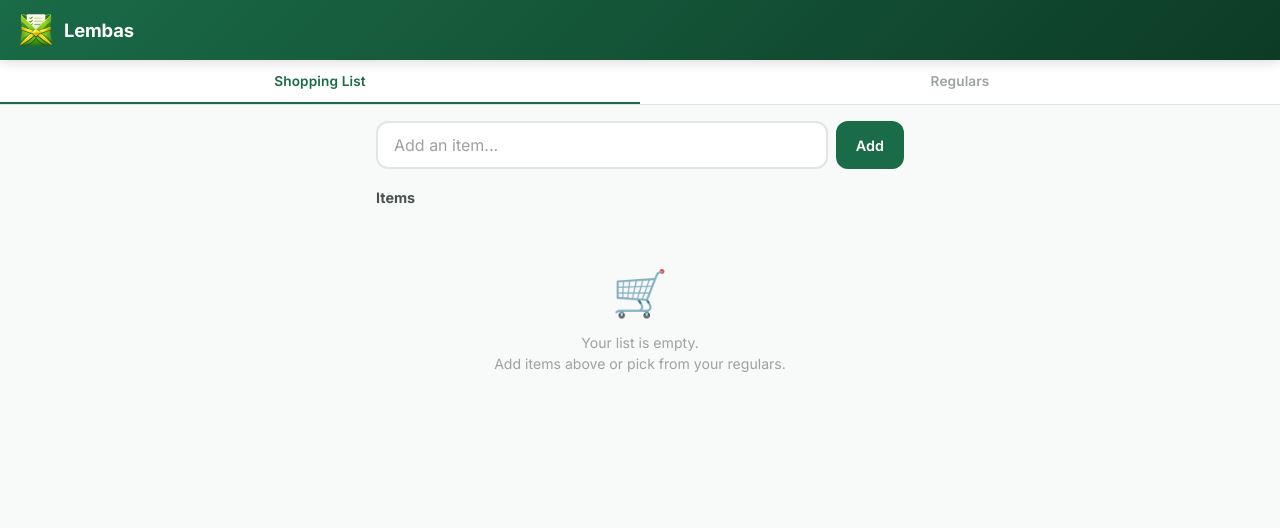
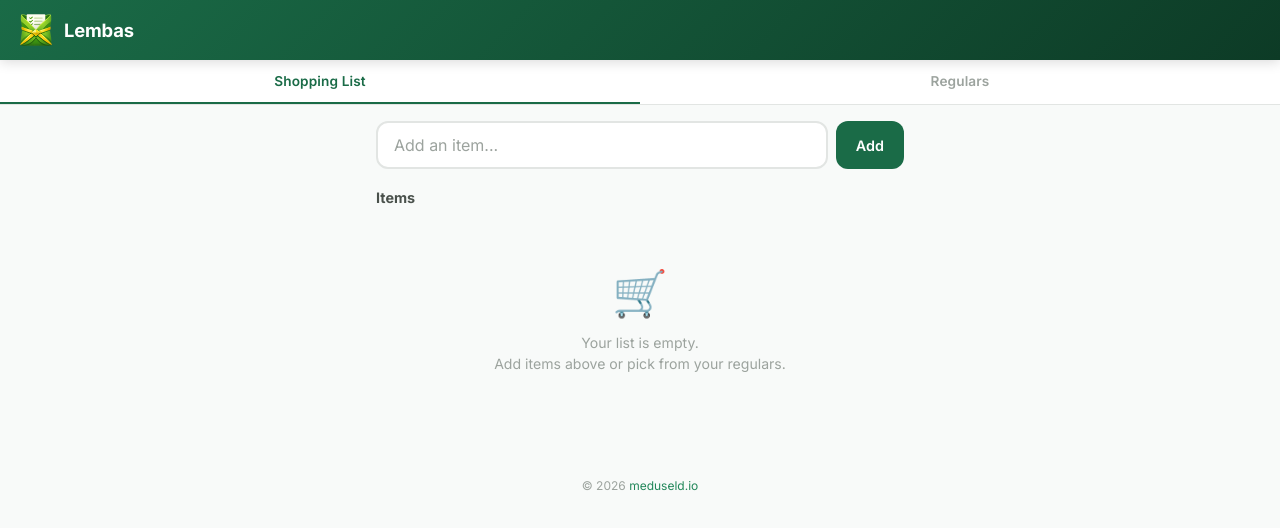
Before and after one commit to meduseld-io/lembas, a React (Vite) app in the folder frontend/: page / in a window 1280 px wide. Shown: the top 528 px of the page. Built offline with nearby package versions, Linux system fonts and the light colour scheme.

Commit message:
feat: Add meduseld.io footer

```diff
--- a/frontend/src/App.css
+++ b/frontend/src/App.css
@@ -60,3 +60,17 @@
 @media (max-width: 400px) {
   .container { padding: 12px 12px 24px; }
 }
+
+.app-footer {
+  text-align: center;
+  padding: 24px 16px 16px;
+  font-size: 0.75rem;
+  color: var(--gray-400);
+}
+.app-footer a {
+  color: var(--green-600);
+  text-decoration: none;
+}
+.app-footer a:hover {
+  text-decoration: underline;
+}
--- a/frontend/src/App.jsx
+++ b/frontend/src/App.jsx
@@ -75,6 +75,10 @@ export default function App() {
           addItem={addItem}
         />
       )}
+
+      <footer className="app-footer">
+        <p>&copy; {new Date().getFullYear()} <a href="https://github.com/meduseld-io" target="_blank" rel="noopener noreferrer">meduseld.io</a></p>
+      </footer>
     </>
   );
 }
```
